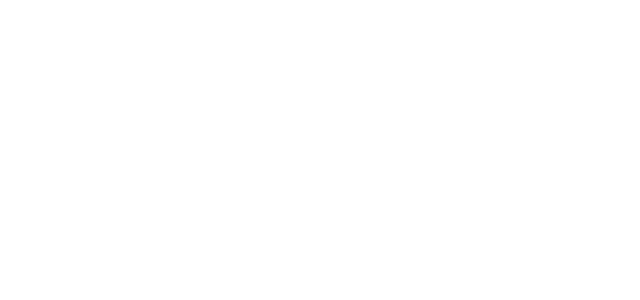
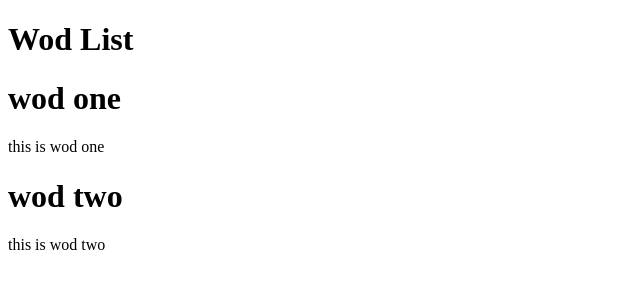
Before and after one commit to Guin-/wod, a React app: page / in a window 1280 px wide. Shown: the top 300 px of the page, without its empty margins (0-640 px from the left). Built offline with nearby package versions, Linux system fonts and the light colour scheme; the HTML template or start-up script is replaced by a standard one.

Commit message:
resolves #11

```diff
--- a/frontend/src/app/app.jsx
+++ b/frontend/src/app/app.jsx
@@ -1,5 +1,10 @@
 import React from 'react';
 import ReactDOM from 'react-dom';
-import Hello from './hello';
+import WodList from './components/wodList';
 
-ReactDOM.render(<Hello />, document.getElementById('react-app'))
+const wodData = [
+  {id: 1, name: 'wod one', description: 'this is wod one'},
+  {id: 2, name: 'wod two', description: 'this is wod two'}
+];
+
+ReactDOM.render(<WodList data={wodData} />, document.getElementById('react-app'))
--- /dev/null
+++ b/frontend/src/app/components/wod.jsx
@@ -0,0 +1,27 @@
+import React, { PropTypes } from 'react';
+
+const propTypes = {};
+const defaultProps = {};
+
+
+class Wod extends React.Component {
+  constructor(props) {
+    super(props);
+  }
+
+  render () {
+    return (
+      <div className="wod">
+        <h1 className="wodName">
+          {this.props.name}
+        </h1>
+        {this.props.children}
+      </div>
+    );
+  }
+}
+
+Wod.propTypes = propTypes;
+Wod.defaultProps = defaultProps;
+
+export default Wod;
--- /dev/null
+++ b/frontend/src/app/components/wodList.jsx
@@ -0,0 +1,33 @@
+import React, { PropTypes } from 'react';
+import Wod from './wod';
+
+const propTypes = {};
+const defaultProps = {};
+
+
+class WodList extends React.Component {
+  constructor(props) {
+    super(props);
+  }
+
+  render () {
+    let wodlist = this.props.data.map(function(wod) {
+      return (
+        <Wod name={wod.name} key={wod.id}>
+          {wod.description}
+        </Wod>
+      );
+    });
+    return (
+      <div className="wodList">
+      <h1>Wod List</h1>
+          {wodlist}
+      </div>
+    );
+  }
+}
+
+WodList.propTypes = propTypes;
+WodList.defaultProps = defaultProps;
+
+export default WodList;
--- a/webpack-stats.json
+++ b/webpack-stats.json
@@ -1 +1 @@
-{"status":"done","chunks":{"main":[{"name":"main-4c77882410bf974183e9.js","path":"/Users/angelika/wod/src/bundles/main-4c77882410bf974183e9.js"}]}}
+{"status":"done","chunks":{"main":[{"name":"main-392187601ef5935db259.js","path":"/Users/angelika/wod/frontend/src/bundles/main-392187601ef5935db259.js"}]}}
```
